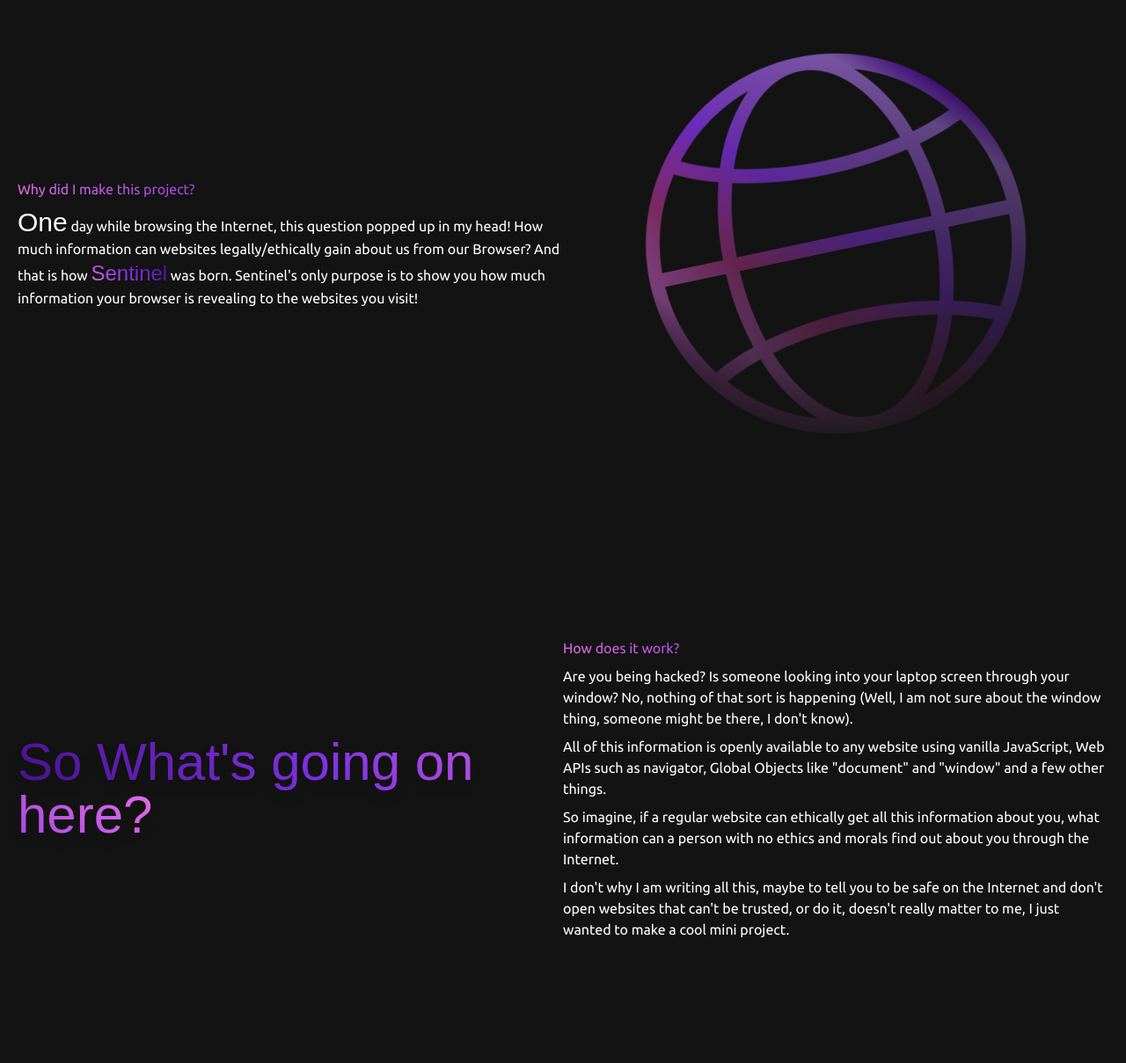
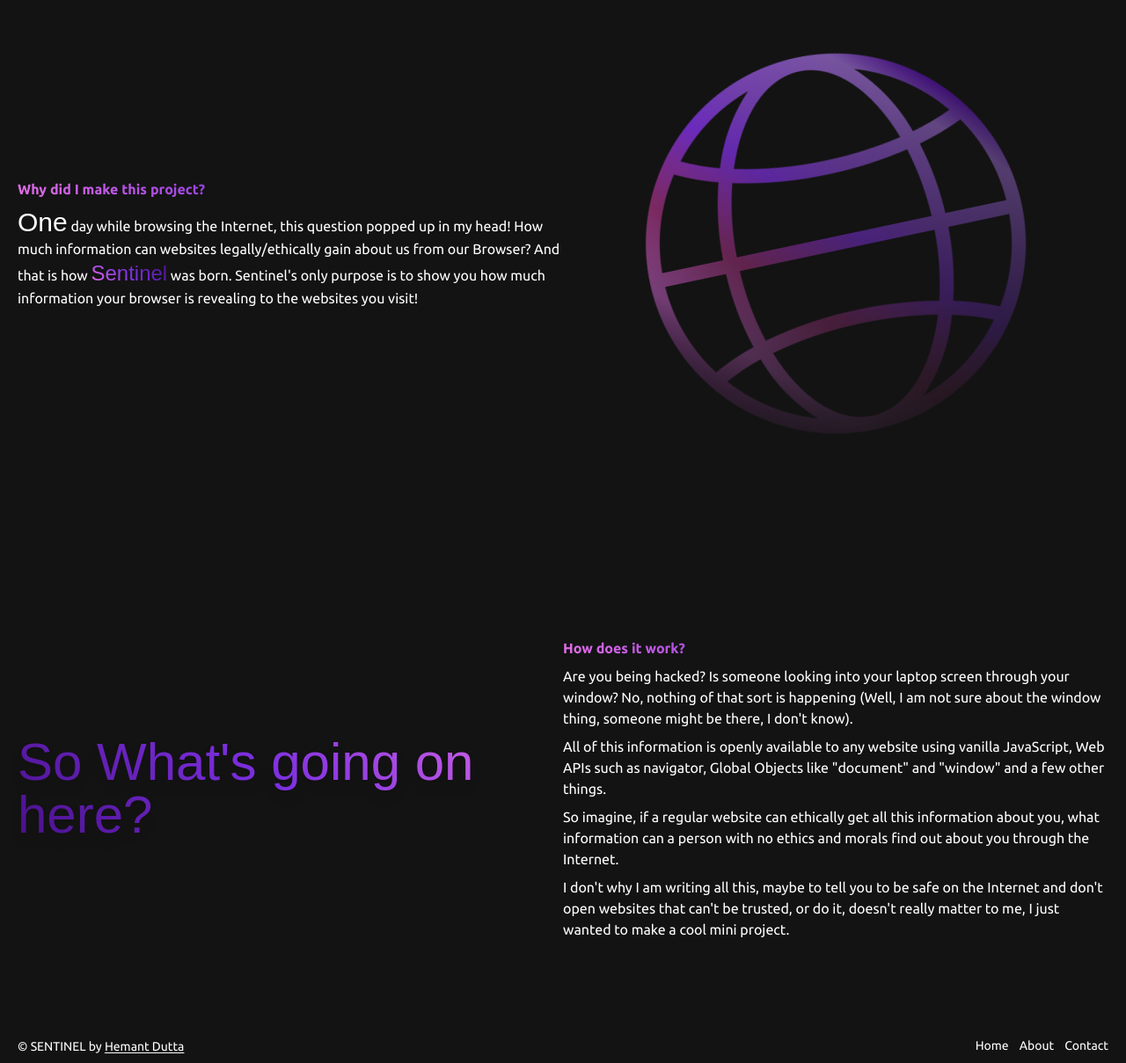
Before and after one commit to HemantDutta/Sentinel, a React (Create React App) app in the folder client/: page /about in a window 1280 px wide. Shown: the part 787-1996 px from the top of the page at 88% size. Before the commit the page ends 1876 px from the top, so only its background shows below. Built offline with nearby package versions, Linux system fonts and the light colour scheme; a web font is replaced by a local one.

Commit message:
Create About Page

```diff
--- a/client/src/components/Footer.js
+++ b/client/src/components/Footer.js
@@ -6,7 +6,7 @@ export const Footer = () => {
             <footer className="px-5 py-2">
                 <div className="footer-container w-full flex items-center justify-between">
                     <div className="credits">
-                        <span className="text-white text-sm">&copy; SENTINEL by <a href="https://github.com/HemantDutta" className="underline underline-offset-2" rel="noreferrer" target="_blank">Hemant Dutta</a></span>
+                        <a href="https://github.com/HemantDutta/Sentinel" rel="noreferrer" target="_blank" className="text-white text-sm">&copy; SENTINEL by <a href="https://github.com/HemantDutta" className="underline underline-offset-2" rel="noreferrer" target="_blank">Hemant Dutta</a></a>
                     </div>
                     <div className="sitemap flex items-center gap-3 flex-wrap text-sm">
                         <Link to="/" className="text-white transition hover:underline underline-offset-2">Home</Link>
--- a/client/src/pages/About.js
+++ b/client/src/pages/About.js
@@ -9,13 +9,13 @@ export const About = () => {
             <Navbar />
             {/* Navbar End */}
             <div className="about-page pt-24">
-                <div className="about-flex flex flex-col p-5">
+                <div className="about-flex flex flex-col p-5 mb-20">
                     <div className="panel-1 h-[500px] flex items-center justify-center text-center">
                         <span className="text-8xl bit-font text-gradient drop-shadow-lg">How Much Can They See?</span>
                     </div>
                     <div className="panel-2 pt-48 flex items-center justify-between flex-wrap">
                         <div className="project-info text-white w-[100%] md:w-[50%] text-center md:text-left flex flex-col gap-2">
-                            <span className="text-gradient-2">Why did I make this project?</span>
+                            <span className="text-gradient-2 font-bold">Why did I make this project?</span>
                             <div className="info-text">
                                 <span className="first text-3xl bit-font">One</span> <span>day while browsing the Internet, this question popped up in my head! How much information can websites legally/ethically gain about us from our Browser? And that is how <span className="bit-font text-2xl text-gradient-2">Sentinel</span> was born. Sentinel's only purpose is to show you how much information your browser is revealing to the websites you visit!</span>
                             </div>
@@ -27,12 +27,12 @@ export const About = () => {
                             </div>
                         </div>
                     </div>
-                    <div className="panel-3 pt-48 flex items-center justify-between flex-wrap">
-                        <div className="title w[100%] md:w-[50%]">
+                    <div className="panel-3 pt-48 flex items-stretch justify-between flex-wrap">
+                        <div className="title grid place-items-center w-[100%] md:w-[50%]">
                             <span className="text-6xl bit-font text-gradient drop-shadow-lg">So What's going on here?</span>
                         </div>
                         <div className="logic-info w[100%] md:w-[50%] flex flex-col gap-2">
-                            <span className="text-gradient-2">How does it work?</span>
+                            <span className="text-gradient-2 font-bold">How does it work?</span>
                             <span className="text-white">Are you being hacked? Is someone looking into your laptop screen through your window? No, nothing of that sort is happening (Well, I am not sure about the window thing, someone might be there, I don't know).</span>
                             <span className="text-white">All of this information is openly available to any website using vanilla JavaScript, Web APIs such as navigator, Global Objects like "document" and "window" and a few other things.</span>
                             <span className="text-white">So imagine, if a regular website can ethically get all this information about you, what information can a person with no ethics and morals find out about you through the Internet.</span>
@@ -42,7 +42,7 @@ export const About = () => {
                 </div>
             </div>
             {/* Footer */}
-            {/* <Footer/> */}
+            <Footer/>
             {/* Footer End */}
         </>
     )
```
